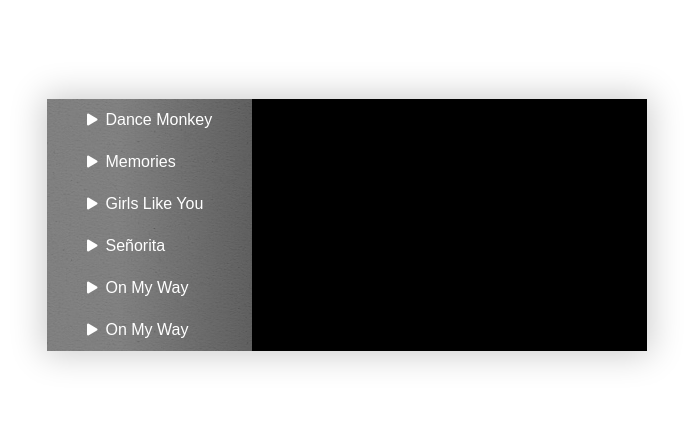
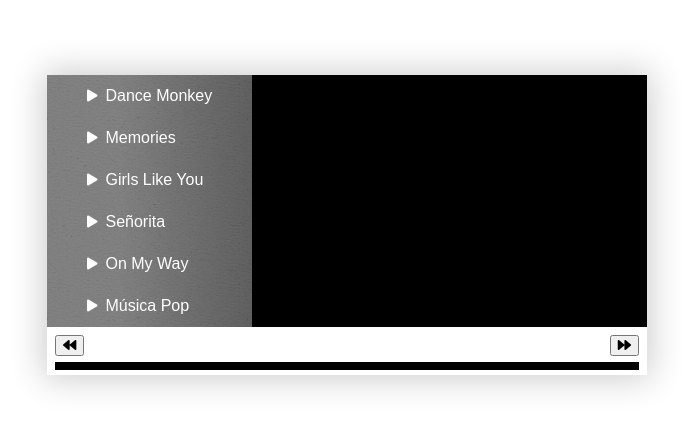
Before and after one commit to cinfacol/audioPlayer, a plain HTML site: page index.html in a window 1280 px wide. Shown: the part 183-612 px from the top of the page, without its empty margins (293-986 px from the left). Drawn offline with Linux system fonts and the light colour scheme.

Commit message:
agregar barra de reproduccion

```diff
--- a/AudioPlayer.js
+++ b/AudioPlayer.js
@@ -44,26 +44,117 @@ export default class AudioPlayer {
 
     createPlayerElements() {
         this.audioElem = document.createElement('audio');
-        const playListElem = document.createElement('div');
-        playListElem.classList.add('playlist');
-        /*const playElem = document.createElement('button');
+        this.audioElem.addEventListener('ended', this.playNext.bind(this));
+        this.audioElem.ontimeupdate = this.updateTime.bind(this);
+        const containerElem = document.createElement('div');
+        containerElem.classList.add('container');
+        this.playListElem = document.createElement('div');
+        this.playListElem.classList.add('playlist');
+        const playElem = document.createElement('button');
         playElem.classList.add('play');
-        playElem.innerHTML = '<i class="fa fa-play"></i>';*/
+        playElem.innerHTML = '<i class="fa fa-play"></i>';
         this.visualiserElem = document.createElement('canvas');
-        this.playerElem.appendChild(this.audioElem);
-        this.playerElem.appendChild(playListElem);
-        this.playerElem.appendChild(this.visualiserElem);
-        this.createPlayListElements(playListElem);
+
+        const progressBarElem = document.createElement('div');
+        progressBarElem.classList.add('progressBar');
+        containerElem.appendChild(this.audioElem);
+        containerElem.appendChild(this.playListElem);
+        containerElem.appendChild(this.visualiserElem);
+        this.playerElem.appendChild(containerElem);
+        this.playerElem.appendChild(progressBarElem);
+        this.createPlayListElements(this.playListElem);
+        this.createProgressBarElements(progressBarElem);
+    }
+
+    createProgressBarElements(progressBarElem) {
+        const container = document.createElement('div');
+        container.classList.add('container');
+
+        const previousBtn = document.createElement('button');
+        const nextBtn = document.createElement('button');
+
+        nextBtn.innerHTML = '<i class="fas fa-forward"></i>';
+        previousBtn.innerHTML = '<i class="fas fa-backward"></i>';
+        previousBtn.addEventListener('click', this.playPrevious.bind(this));
+        nextBtn.addEventListener('click', this.playNext.bind(this));
+
+        this.progressBar = document.createElement('canvas');
+        this.progressBar.addEventListener('click', (e) => {
+            const progressBarWidth = parseInt(window.getComputedStyle(this.progressBar).width);
+
+            const amountComplete = ((e.clientX - this.progressBar.getBoundingClientRect().left) / progressBarWidth);
+            this.audioElem.currentTime = (this.audioElem.duration || 0) * amountComplete;
+        });
+        this.timer = document.createElement('div');
+        this.timer.classList.add('timer');
+
+        container.appendChild(previousBtn);
+        container.appendChild(this.timer);
+        container.appendChild(nextBtn);
+        progressBarElem.appendChild(container);
+        progressBarElem.appendChild(this.progressBar);
+    }
+
+    updateCurrentAudio(nextAudio) {
+        if (!this.audioContext) {
+            this.createVisualiser();
+        }
+
+        this.setPlayIcon(this.currentAudio);
+        this.currentAudio = nextAudio;
+        this.setPauseIcon(this.currentAudio);
+        this.audioElem.src = this.currentAudio.getAttribute('href');
+        this.audioElem.play();
+    }
+
+    playNext() {
+        const index = this.audioElements.findIndex(audioItem => audioItem.getAttribute('href') === this.currentAudio.getAttribute('href'));
+        const nextAudio = index >= this.audioElements.length - 1 ? this.audioElements[0] : this.audioElements[index+1];
+        this.updateCurrentAudio(nextAudio);
+    }
+
+    playPrevious() {
+        const index = this.audioElements.findIndex(audioItem => audioItem.getAttribute('href') === this.currentAudio.getAttribute('href'));
+        const nextAudio = index <= 0 ? this.audioElements[this.audioElements.length-1] : this.audioElements[index -1];
+        this.updateCurrentAudio(nextAudio);
+   }
+
+
+   updateTime() {
+    const parseTime = time => {
+        const seconds = String(Math.floor(time % 60) || 0).padStart('2', '0');
+        const minutes = String(Math.floor(time / 60) || 0).padStart('2', '0');
+        return `${minutes}:${seconds}`;
+    };
+    const { currentTime, duration } = this.audioElem;
+    this.timer.innerHTML = `${parseTime(currentTime)}/${parseTime(duration)}`;
+
+    this.updateProgressBar();
+}
+
+    updateProgressBar() {
+        const progressSize = (current, overall, width) => (current / overall) * width;
+        const { currentTime, duration } = this.audioElem;
+        const progressCtx = this.progressBar.getContext('2d');
+
+        progressCtx.fillStyle = '#000';
+        progressCtx.fillRect(0, 0, this.progressBar.width, this.progressBar.height);
+
+        progressCtx.fillStyle = '#65ac6b';
+        progressCtx.fillRect(0, 0, progressSize(currentTime, duration, this.progressBar.width), this.progressBar.height);
     }
 
     createPlayListElements(playListElem) {
-        this.audio.forEach(audio => {
+        this.audioElements = this.audio.map(audio => {
           const audioItem = document.createElement('a');
           audioItem.href = audio.url;
           audioItem.innerHTML = `<i class="fa fa-play"></i>${audio.name}`;
           this.setEventListener(audioItem);
           playListElem.appendChild(audioItem);
+          return audioItem;
         });
+
+        this.currentAudio = this.audioElements[0];
     }
 
     setEventListener(audioItem) {
--- a/app.js
+++ b/app.js
@@ -7,5 +7,5 @@ const player = new AudioPlayer('.audioPlayer', [
     { name: 'Girls Like You', url: 'media/audios/Girls_Like_You.mp3' },
     { name: 'Señorita', url: 'media/audios/Senorita.mp3' },
     { name: 'On My Way', url: 'media/audios/On_My_Way.mp3' },
-    { name: 'On My Way', url: 'media/audios/Musica_para_la_magnana.mp3' },
+    { name: 'Música Pop', url: 'media/audios/Musica_para_la_magnana.mp3' },
 ]);
--- a/style.css
+++ b/style.css
@@ -1,3 +1,7 @@
+* {
+    box-sizing: border-box;
+}
+
 @font-face {
   font-family: 'Font Awesome 5 Brands';
   font-style: normal;
@@ -71,11 +75,18 @@ body {
 .fa-pause-circle:before {
   content: "\f28b"; }
 
+.fa-backward:before {
+  content: "\f04a"; }
+
+.fa-forward:before {
+  content: "\f04e"; }
+
 .audioPlayer {
   box-shadow: 0 0 32px 4px rgba(0, 0, 0, 0.2);
   font-family: "Source Sans Pro", sans-serif;
   width: 600px;
   display: flex;
+  flex-direction: column;
 }
 .audioPlayer canvas {
   flex: 2;
@@ -103,3 +114,30 @@ body {
   background-color: #fff;
   color: #000;
 }
+
+.audioPlayer .container {
+        display: flex;
+    }
+
+.audioPlayer .progressBar {
+    background-color: #fff;
+    width: 100%;
+    height: 3rem;
+    padding: .5rem;
+    }
+
+.audioPlayer .progressBar canvas {
+        width: 100%;
+        margin: 0 auto;
+        height: 8px;
+        background-color: black;
+    }
+.audioPlayer .progressBar .container {
+        display: flex;
+        justify-content: space-between;
+        align-items: center;
+    }
+
+.audioPlayer .progressBar .timer {
+        color: #000;
+    }
```
